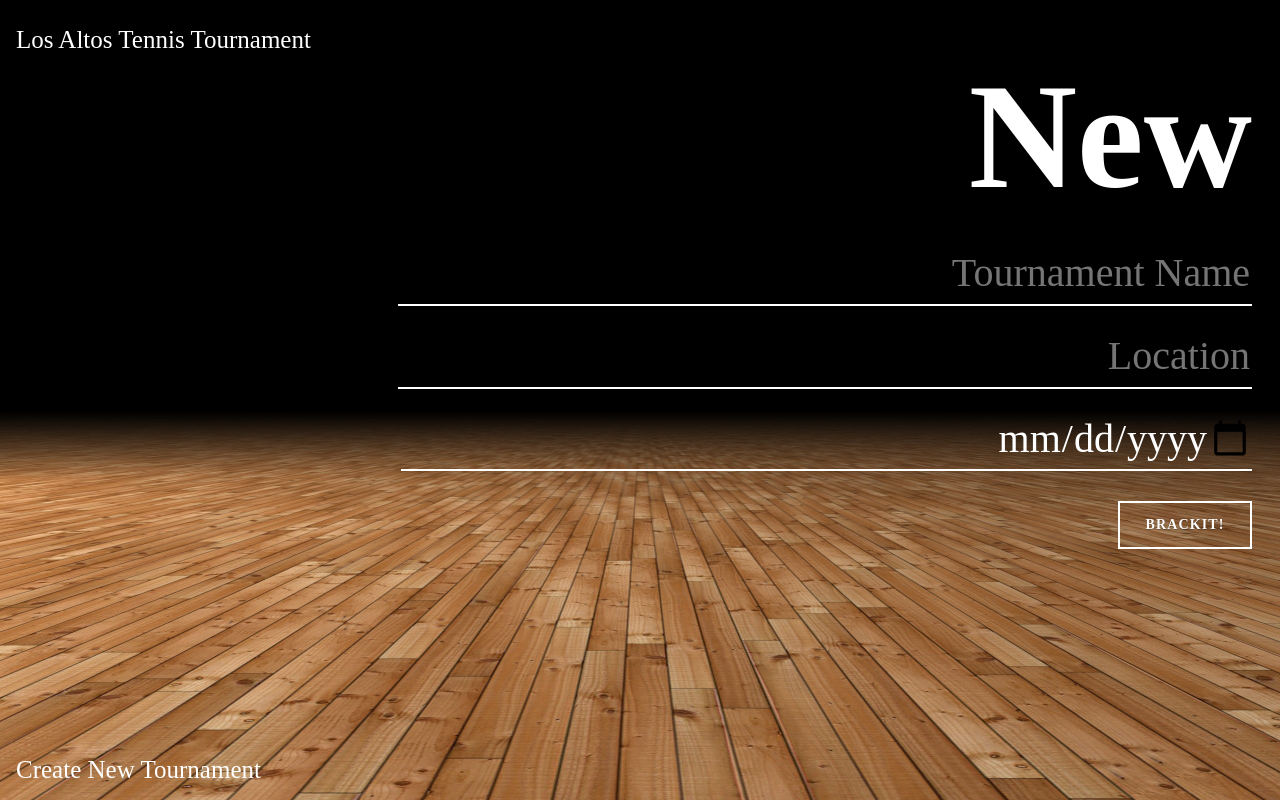
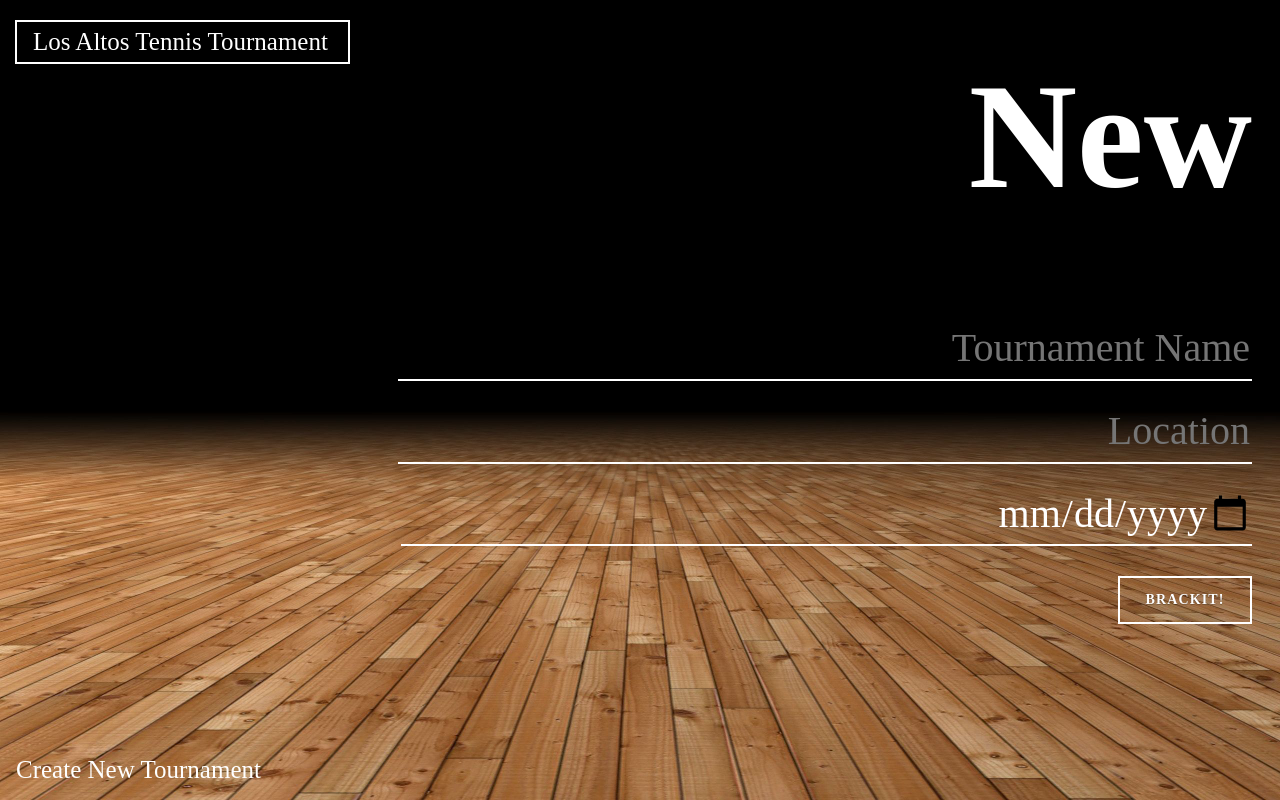
Before and after one commit to kgurushankar/LosAltosHacks2018, a website: page dashboard.html in a window 1280 px wide. Both pictures are taken after a click on the link "Create New Tournament". Drawn offline with Linux system fonts and the light colour scheme; files that its build step writes are made by us from their sources; files whose address does not match are found by name.

Commit message:
minor edits

```diff
--- a/assets/dashboard.css
+++ b/assets/dashboard.css
@@ -173,6 +173,11 @@ a.animated-button.thar-one:before {
 
 #newInputForm {
   float: right;
-  margin-top: -100px;
+  margin-top: -25px;
   margin-right: 20px;
 }
+
+#project {
+  border: 2px solid white;
+  margin-left: 15px;
+}
```
